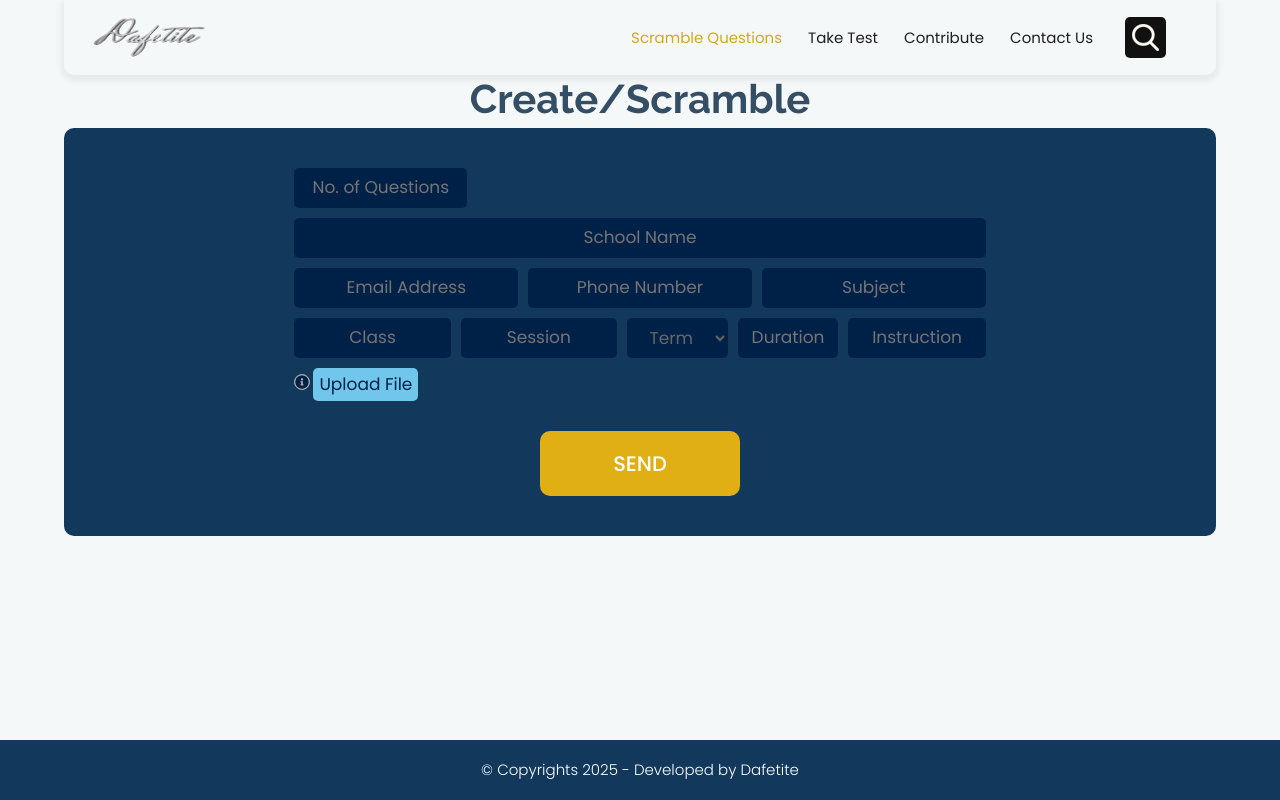
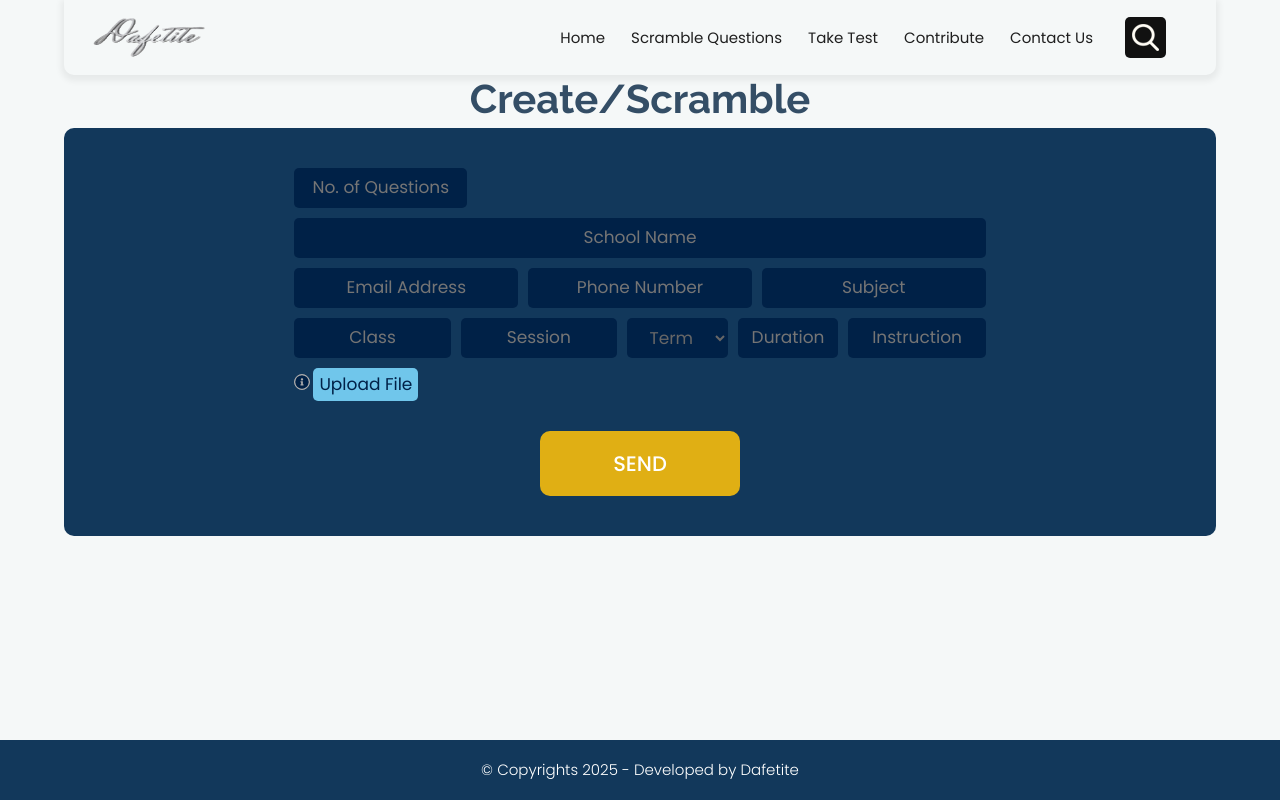
Before and after one commit to DafetiteOgaga/studdiebudie_frontend, a React (Create React App) app: page /eshuflFrontend/scramble in a window 1280 px wide. Built offline with nearby package versions, Linux system fonts and the light colour scheme.

Commit message:
fixed Header.js: added animations to hamburger menu in mobile view and styled the hover, active as well

```diff
--- a/src/components/Header.js
+++ b/src/components/Header.js
@@ -8,6 +8,7 @@ import { FaBars, FaTimes } from 'react-icons/fa';
 
 const headerMenus = [
 	// { name: "scramble questions", link: "/scramble" },
+	{ name: "home", link: "/" },
 	{ name: "scramble", link: "/scramble" },
 	{ name: "take test", link: "/tests" },
 	{ name: "contribute", link: "/contribute" },
@@ -15,12 +16,11 @@ const headerMenus = [
 ]
 
 export default function Header () {
-	const [menuOpen, setMenuOpen] = useState(false);
+	const [menuOpen, setMenuOpen] = useState(0);
 	const isMobile = useIsMobile();
 	const location = useLocation().pathname.split("/")[1];
 	const [isVisible, setIsVisible] = useState(true);
 	const [lastScrollY, setLastScrollY] = useState(0);
-	// const [activeSection, setActiveSection] = useState("#home");
 	useEffect(() => {
 		const handleScroll = () => {
 			if (window.scrollY > lastScrollY) {
@@ -31,23 +31,23 @@ export default function Header () {
 				setIsVisible(true);
 			}
 			setLastScrollY(window.scrollY);
-			setMenuOpen(false);
+			setMenuOpen(-1);
 		};
 		window.addEventListener("scroll", handleScroll);
 		return () => window.removeEventListener("scroll", handleScroll);
 	}, [lastScrollY]);
-	console.log({menuOpen})
+	// console.log({menuOpen})
 	return (
 		<header className={`top-header ${isVisible ? "show-header" : "hide-header"}`}>
 			<nav className={`${!isMobile?'navbar':''} header-nav navbar-expand-lg`}
 			style={{padding: '5px 0'}}>
-				<div className={!isMobile?"container-fluid":"isMobile"}>
+				<div className={!isMobile?"container-fluid navC":"isMobile"}>
 					<Link className="navbar-brand" to="/">
 						<img src={appLogo} alt="images"/>
 					</Link>
 					{!isMobile ?
 						<>
-							<div className="collapse navbar-collapse justify-content-end header_menu" id="navbar-wd">
+							<div className="justify-content-end header_menu" id="navbar-wd">
 								<HeaderMenu location={location} />
 							</div>
 							<div className="search-box">
@@ -60,7 +60,7 @@ export default function Header () {
 						:
 						<div
 						className='hamburgerMenu'>
-							<HamburgerMenu menuOpen={menuOpen} setMenuOpen={setMenuOpen} location={location} />
+							<HamburgerMenu menuOpen={menuOpen} setMenuOpen={setMenuOpen} location={location} lastScrollY={lastScrollY} />
 						</div>
 					}
 				</div>
@@ -69,42 +69,15 @@ export default function Header () {
 	)
 }
 
-const HeaderMenu = (location) => {
-	const isMobile = useIsMobile();
-	return (
-		<ul className="navbar-nav">
-			{headerMenus.map((menu, index) => {
-				const active = location.location === menu.link.split('/')[1]
-				let newMenu = menu.name
-				if (!isMobile && newMenu === 'scramble') {
-					newMenu = 'scramble questions'
-				}
-				console.log(
-					'\nlocation', location.location,
-					'\nmenu.link', menu.link.split('/')[1],
-					'\nactive', active,
-				)
-				return (
-					<li key={index} className="nav-item">
-						<Link
-						className={`nav-link ${active ? "active" : ""}`} to={menu.link}>
-							{ConvertCase(newMenu)}
-						</Link>
-					</li>
-				)
-			})}
-		</ul>
-	)
-}
-
-const HamburgerMenu = ({ menuOpen, setMenuOpen, location }) => {
+const HamburgerMenu = ({ menuOpen, setMenuOpen, location, lastScrollY }) => {
 	const iconSize = 27
+	// const [isCloseMenu, setIsCloseMenu] = useState(false);
 	const menuRef = useRef(null);
 	useEffect(() => {
 		const handleClickOutside = (event) => {
 		  	// If menu is open AND the click is outside the menu container
 			if (menuOpen && menuRef.current && !menuRef.current.contains(event.target)) {
-				setMenuOpen(false);
+				setMenuOpen(0);
 			}
 		};
 		document.addEventListener("mousedown", handleClickOutside);
@@ -112,20 +85,89 @@ const HamburgerMenu = ({ menuOpen, setMenuOpen, location }) => {
 			document.removeEventListener("mousedown", handleClickOutside);
 		};
 	}, [menuOpen, setMenuOpen]);
+
+	const handleMenuClicks = () => {
+		setMenuOpen(prev => {
+			let returnVal
+			if (prev===1) returnVal = 0
+			else if (prev===0) returnVal = 1
+			else returnVal = 1
+			// console.log('menuOpen from', prev, 'to', !prev);
+			// setIsCloseMenu(prev);
+			return returnVal
+		});
+	}
+	const menuIndex = Number(menuOpen)
+	const hamburgerColor = '#888'
+	// console.log('\nisCloseMenu:', isCloseMenu);
 	return (
 		<div ref={menuRef}>
-			<div className="burger-menu-icon" onClick={() => setMenuOpen(!menuOpen)}>
-				{menuOpen ?
-					(<>
-						<div style={{display: 'flex', justifyContent:'flex-end'}}>
-							<FaTimes size={iconSize} />
-						</div>
-						<HeaderMenu location={location} />
-					</>)
-				:
-					(<FaBars size={iconSize} color='#888' />)
-				}
+			<div className="burger-menu-icon" onClick={() => handleMenuClicks()}>
+				<div className='menu_display'>
+					{(menuOpen===1) ?
+						<>
+							<div style={styles.menuIconPostion}>
+								<FaTimes size={iconSize} color={hamburgerColor} />
+							</div>
+						</>
+						:
+						(menuOpen===0) ?
+						<>
+							<div style={styles.menuIconPostion}>
+								<FaBars size={iconSize} color={hamburgerColor} />
+							</div>
+						</>
+						:
+						<FaBars size={iconSize} color={hamburgerColor} />
+					}
+					<HeaderMenu location={location} index={menuIndex} menuOpen={menuOpen} />
+				</div>
 			</div>
 		</div>
 	);
 };
+
+const HeaderMenu = ({location, index, menuOpen}) => {
+	const isMobile = useIsMobile();
+	const menuSlides = ['slideOutMenuLeft', 'slideInMenuRight']
+	// console.log(
+	// 	'\nHeaderMenu index:', index,
+	// 	'\nmenuOpen:', menuOpen,
+	// 	'\nmenuSlides[index]:', menuSlides[index],
+	// )
+	return (
+		<>
+			{(menuOpen===-1)?null:
+			<ul className={`navbar-nav ${menuSlides[index]} headerMaxHeight`}>
+				{headerMenus.map((menu, index) => {
+					const active = location === menu.link.split('/')[1]
+					let newMenu = menu.name
+					if (!isMobile && newMenu === 'scramble') {
+						newMenu = 'scramble questions'
+					}
+					const last = headerMenus.length - 1 === index
+					return (
+						<li key={index} className="nav-item">
+							<Link
+							style={{
+								borderTopLeftRadius: !index?15:null,
+								padding: isMobile?`15px 30px`:null,
+								marginTop: isMobile&&last?'310%':null,
+							}}
+							className={`nav-link ${active ? "active" : ""}`} to={menu.link}>
+								{ConvertCase(newMenu)}
+							</Link>
+						</li>
+					)
+				})}
+			</ul>}
+		</>
+	)
+}
+
+const styles = {
+	menuIconPostion: {
+		display: 'flex',
+		justifyContent: 'flex-end'
+	}
+}
```
